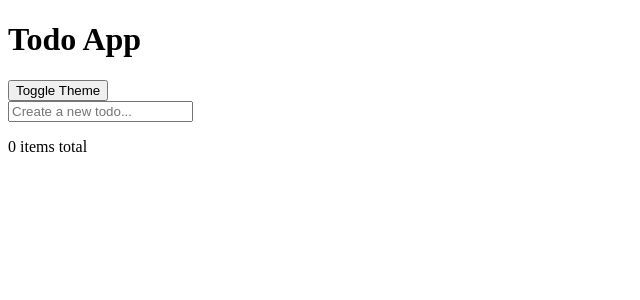
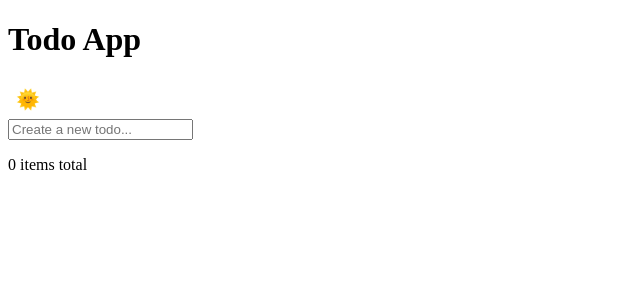
Before and after one commit to vladyslav-shulhach/todo-app-main, a React (Vite) app: page / in a window 1280 px wide. Shown: the top 300 px of the page, without its empty margins (0-640 px from the left). Built offline with nearby package versions, Linux system fonts and the light colour scheme.

Commit message:
Create theme toggle logic

```diff
--- a/src/components/ThemeToggle.tsx
+++ b/src/components/ThemeToggle.tsx
@@ -1,8 +1,23 @@
+import styles from "./ThemeToggle.module.scss";
+import { useState } from "react";
+
 function ThemeToggle() {
+  const [theme, setTheme] = useState<"light" | "dark">("light");
+
+  function toggleTheme() {
+    const newTheme = theme === "light" ? "dark" : "light";
+    setTheme(newTheme);
+    document.documentElement.setAttribute("data-theme", newTheme);
+  }
+
   return (
-    <div className="theme-toggle">
-      <button>Toggle Theme</button>
-    </div>
+    <button
+      className={styles.toggleButton}
+      onClick={toggleTheme}
+      aria-label="Toggle Theme"
+    >
+      <span className={styles.icon}>{theme === "light" ? "🌞" : "🌜"}</span>
+    </button>
   );
 }
 
```
